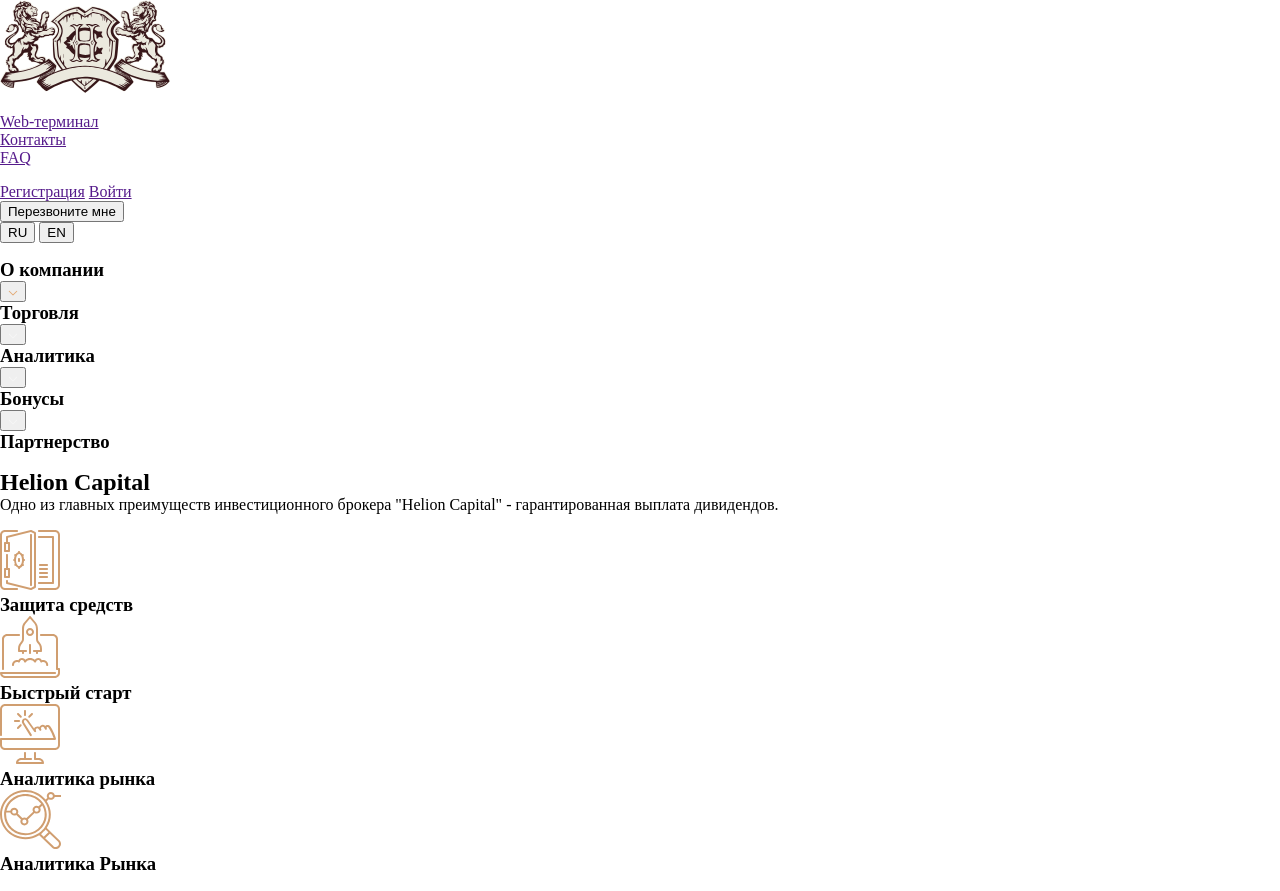
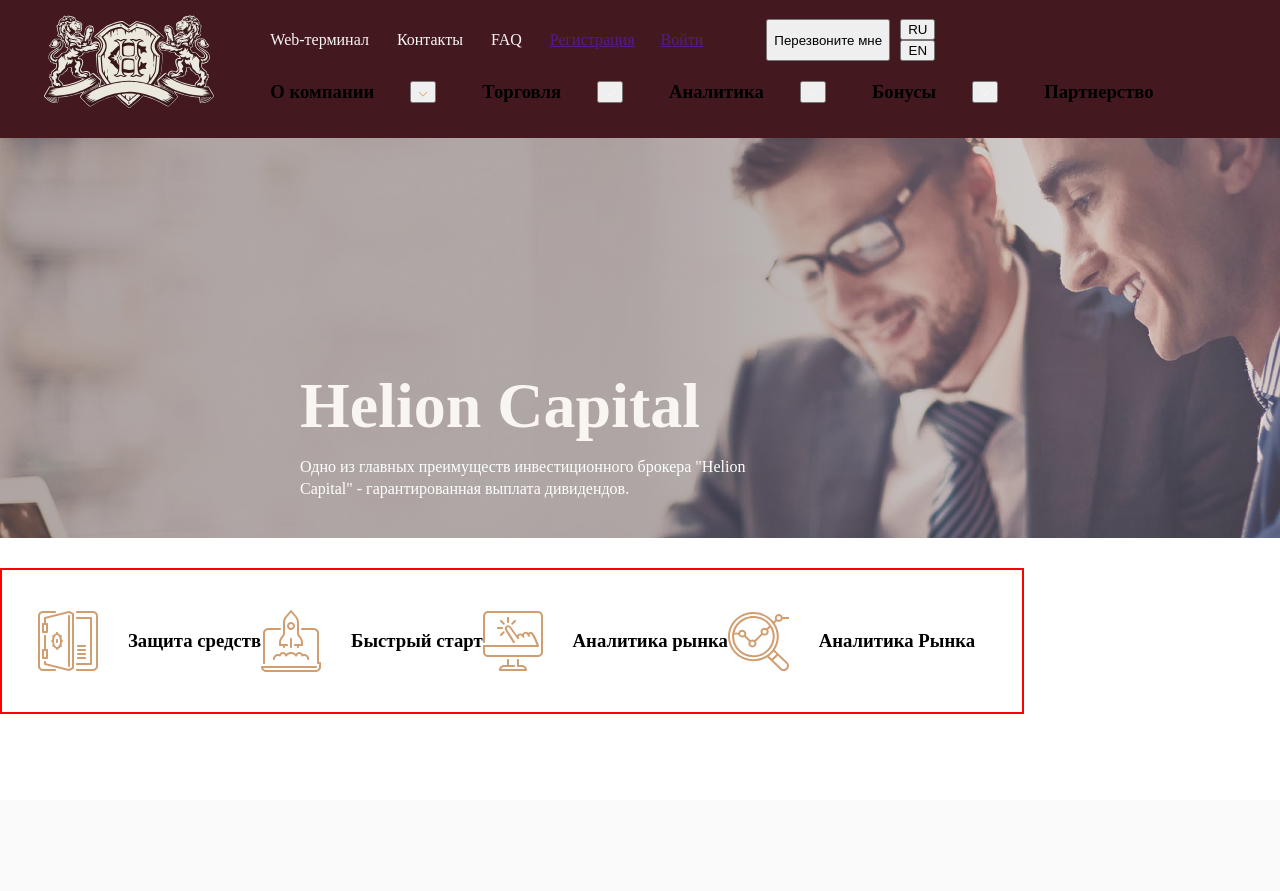
Before and after one commit to tema39/Helion, a web app: file index.html in a window 1280 px wide. After the commit the page ends 714 px from the top, so only its background shows below. Run offline with its HTML, style and script files only (its server is not run), Linux system fonts and the light colour scheme.

Commit message:
дороботка шапки

```diff
--- a/css/index.css
+++ b/css/index.css
@@ -1,3 +1,85 @@
+.header {
+  background: #43191F;
+  display: flex;
+  justify-content: center;
+  padding-top: 15px;
+  padding-bottom: 19px; }
+
+.header__logotip {
+  margin-right: 56px; }
+
+.header__information {
+  display: flex;
+  align-items: center; }
+
+.info__list {
+  display: flex;
+  list-style: none; }
+  .info__list-item {
+    margin-right: 28px; }
+  .info__list-link {
+    text-decoration: none;
+    color: #F9F6F2; }
+
+.authorizations {
+  margin-right: 41px; }
+  .authorizations__link {
+    margin-right: 22px; }
+
+.header__call {
+  display: flex; }
+  .header__call-button {
+    margin-right: 10px; }
+
+.changing__language {
+  display: grid; }
+
+.navigation__list {
+  display: flex; }
+  .navigation__list-item {
+    display: flex;
+    margin-right: 46px; }
+  .navigation__list-title {
+    margin-right: 36px; }
+
+.helion {
+  background-image: url("..//../img/topslide1.png");
+  background-repeat: no-repeat;
+  background-size: cover;
+  height: 400px;
+  width: 100%; }
+
+.helion__capital-wrap {
+  position: absolute;
+  left: 300px;
+  bottom: 300px; }
+  .helion__capital-wrap .helion__title {
+    font-size: 64px;
+    line-height: 78px;
+    color: #f9f6f2;
+    max-width: 446px;
+    margin-bottom: 11px; }
+  .helion__capital-wrap .helion__text {
+    max-width: 500px;
+    font-size: 16px;
+    line-height: 22px;
+    color: #ffffff; }
+
+.catigori__finances-list {
+  position: absolute;
+  display: flex;
+  border: 2px solid red;
+  max-width: 1024px;
+  width: 100%;
+  bottom: 70px;
+  background-color: white;
+  padding: 40px 36px; }
+  .catigori__finances-list .catigori__finances-item {
+    display: flex;
+    align-items: center; }
+  .catigori__finances-list .catigori__finances-img {
+    margin-right: 30px; }
+
 body {
   margin: 0px; }
 
--- a/index.html
+++ b/index.html
@@ -11,59 +11,61 @@
       <div class="header__logotip">
         <img class="logotip__img" src="./img/GroupLogotip.svg" />
       </div>
+      <div class="header__info-wrap">
       <div class="header__information">
         <ul class="info__list">
           <li class="info__list-item">
-            <a class="info__link" href="">Web-терминал</a>
+            <a class="info__list-link" href="">Web-терминал</a>
           </li>
           <li class="info__list-item">
-            <a class="info__link" href="">Контакты</a>
+            <a class="info__list-link" href="">Контакты</a>
           </li>
           <li class="info__list-item">
-            <a class="info__link" href="">FAQ</a>
+            <a class="info__list-link" href="">FAQ</a>
           </li>
         </ul>
         <div class="authorizations">
           <a class="authorizations__link" href="">Регистрация</a>
           <a class="authorizations__link" href="">Войти</a>
         </div>
-        <div class="header__buttons">
-          <button class="header__button">Перезвоните мне</button>
+        <div class="header__call">
+          <button class="header__call-button">Перезвоните мне</button>
           <div class="changing__language">
-            <button class="button__lang">RU</button>
-            <button class="button__lang">EN</button>
+            <button class="changing__language-button">RU</button>
+            <button class="changing__language-button">EN</button>
           </div>
         </div>
       </div>
       <ul class="navigation__list">
         <li class="navigation__list-item">
-          <h3 class="navigation__title">О компании</h3>
-          <button class="navigation__button">
-            <img class="navigation__icon" src="./img/VectorButton.svg" />
+          <h3 class="navigation__list-title">О компании</h3>
+          <button class="navigation__list-button">
+            <img class="navigation__list-icon" src="./img/VectorButton.svg" />
           </button>
         </li>
         <li class="navigation__list-item">
-          <h3 class="navigation__title">Торговля</h3>
-          <button class="navigation__button">
-            <img class="navigation__icon" src="./img/VectorButton2.svg" />
+          <h3 class="navigation__list-title">Торговля</h3>
+          <button class="navigation__list-button">
+            <img class="navigation__list-icon" src="./img/VectorButton2.svg" />
           </button>
         </li>
         <li class="navigation__list-item">
-          <h3 class="navigation__title">Аналитика</h3>
-          <button class="navigation__button">
-            <img class="navigation__icon" src="./img/VectorButton2.svg" />
+          <h3 class="navigation__list-title">Аналитика</h3>
+          <button class="navigation__list-button">
+            <img class="navigation__list-icon" src="./img/VectorButton2.svg" />
           </button>
         </li>
         <li class="navigation__list-item">
-          <h3 class="navigation__title">Бонусы</h3>
-          <button class="navigation__button">
-            <img class="navigation__icon" src="./img/VectorButton2.svg" />
+          <h3 class="navigation__list-title">Бонусы</h3>
+          <button class="navigation__list-button">
+            <img class="navigation__list-icon" src="./img/VectorButton2.svg" />
           </button>
         </li>
         <li class="navigation__list-item">
-          <h3 class="navigation__title">Партнерство</h3>
+          <h3 class="navigation__list-title">Партнерство</h3>
         </li>
       </ul>
+      </div>
     </header>
     <section class="helion">
     <div class="helion__capital-wrap">
@@ -93,5 +95,8 @@
             </li>
         </ul>
         </section>
+        <section class="dividends__analytics">
+
+        </section>
   </body>
 </html>
--- a/scss/index.scss
+++ b/scss/index.scss
@@ -1,3 +1,5 @@
+@import "./section/_header.scss";
+@import "./section/_helion.scss";
 body {
     margin: 0px;
 }
--- a/scss/section/_header.scss
+++ b/scss/section/_header.scss
@@ -0,0 +1,52 @@
+.header {
+    background: #43191F;
+    display: flex;
+    justify-content: center;
+    padding-top: 15px;
+    padding-bottom: 19px;
+}.header__logotip {
+    margin-right: 56px;
+
+}
+.header__information {
+    display: flex;
+    align-items: center;
+}
+.info__list {
+    display: flex;
+    list-style: none;
+
+    &-item {
+        margin-right: 28px;
+    }
+    &-link {
+        text-decoration: none;
+        color: #F9F6F2;
+    }
+}
+.authorizations {
+    margin-right: 41px;
+    &__link {
+        margin-right: 22px;
+    }
+}
+.header__call {
+    display: flex;
+    &-button {
+        margin-right: 10px;
+    }
+}
+.changing__language {
+    display: grid;
+}
+
+.navigation__list {
+    display: flex;
+    &-item {
+        display: flex;
+        margin-right: 46px;
+    }
+    &-title {
+        margin-right: 36px;
+    }
+}
--- /dev/null
+++ b/scss/section/_helion.scss
@@ -0,0 +1,44 @@
+.helion {
+  background-image: url("..//../img/topslide1.png");
+  background-repeat: no-repeat;
+  background-size: cover;
+  height: 400px;
+  width: 100%;
+}
+.helion__capital-wrap {
+  position: absolute;
+  left: 300px;
+  bottom: 300px;
+  .helion__title {
+    font-size: 64px;
+    line-height: 78px;
+    color: #f9f6f2;
+    max-width: 446px;
+    margin-bottom: 11px;
+  }
+  .helion__text {
+    max-width: 500px;
+    font-size: 16px;
+    line-height: 22px;
+    color: #ffffff;
+  }
+}
+
+.catigori__finances-list {
+  position: absolute;
+  display: flex;
+  border: 2px solid red;
+  max-width: 1024px;
+  width: 100%;
+  bottom: 70px;
+  background-color: white;
+  padding: 40px 36px;
+
+ .catigori__finances-item {
+     display: flex;
+     align-items: center;
+ }
+ .catigori__finances-img {
+     margin-right: 30px;
+ }
+}
```
